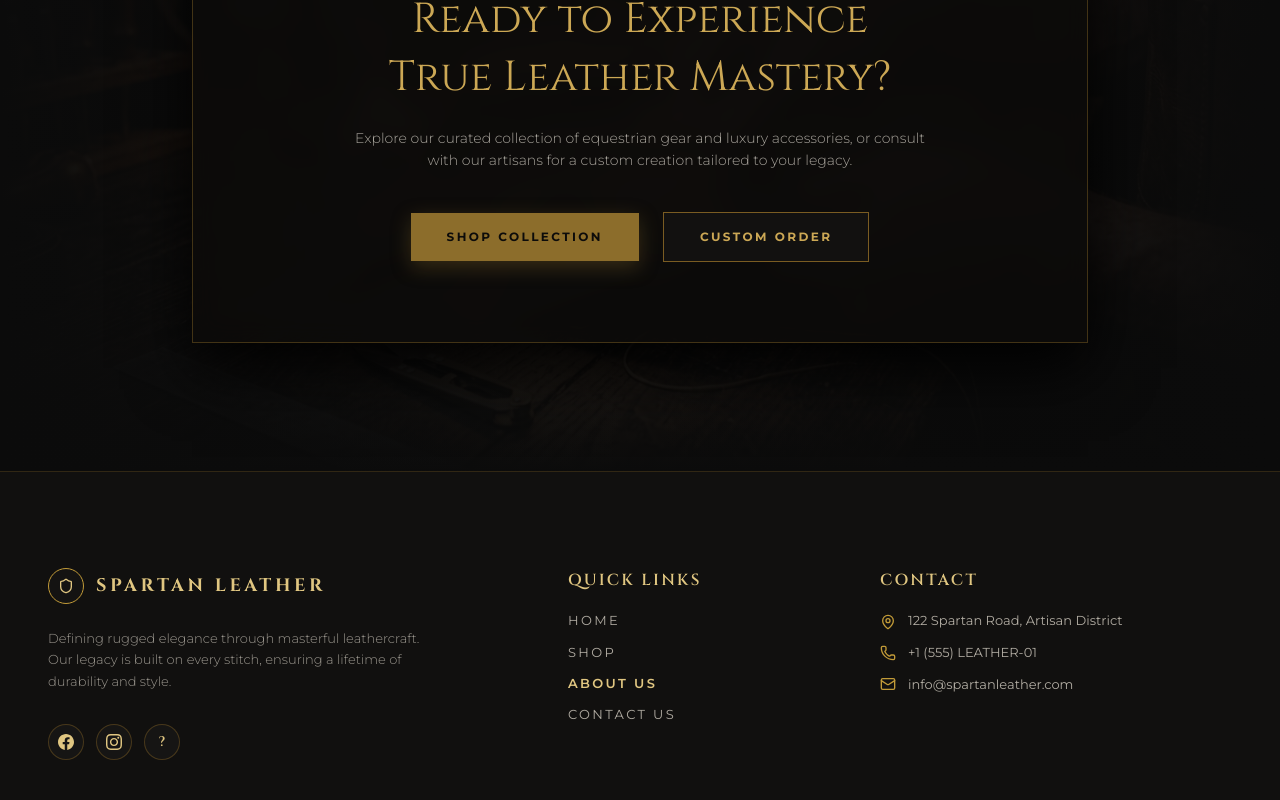
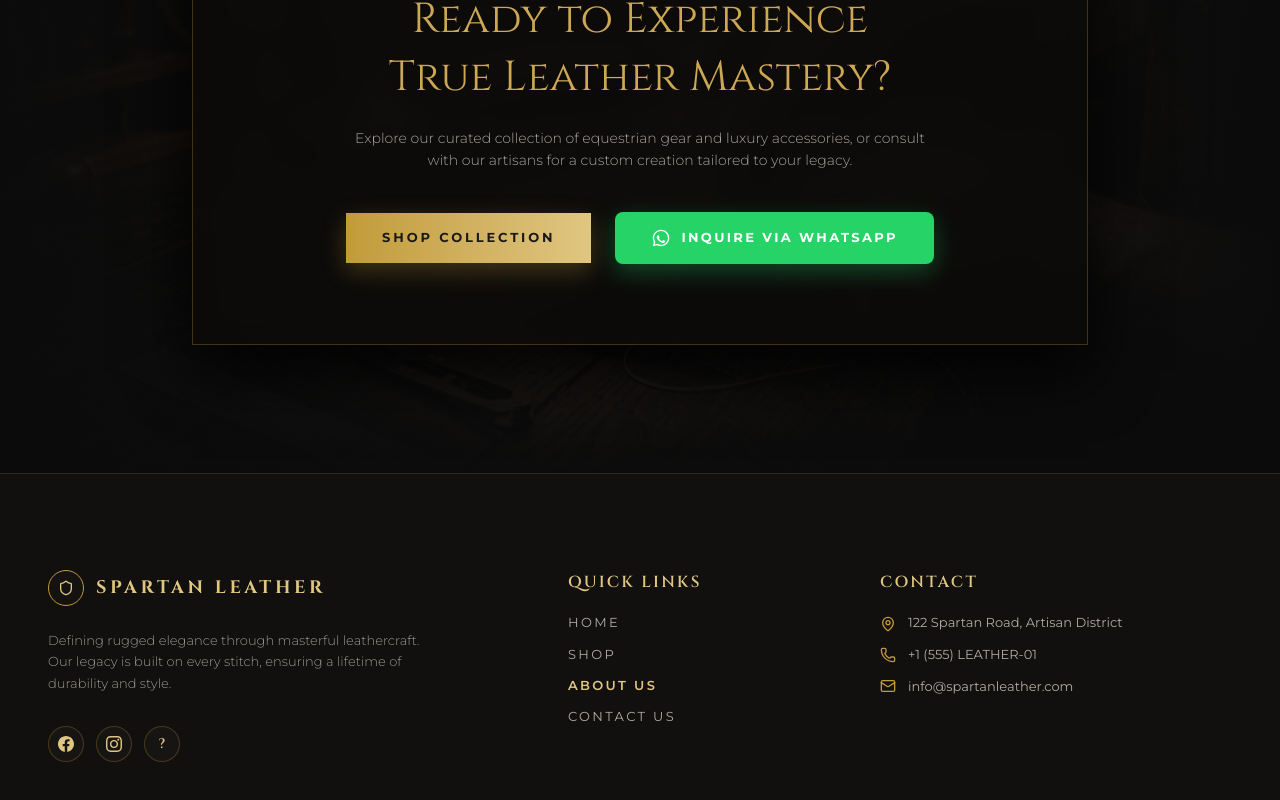
Before and after one commit to devdevcipator-arch/The-spartan-Leather, a Next.js app: page /about in a window 1280 px wide. Shown: the part 1632-2432 px from the top of the page. Built offline with nearby package versions, Linux system fonts and the light colour scheme.

Commit message:
feat(about): align CTA buttons with Gold Gradient SHOP COLLECTION and Green WhatsApp design

```diff
--- a/src/app/about/page.tsx
+++ b/src/app/about/page.tsx
@@ -175,11 +175,11 @@ export default function AboutPage() {
                 with our artisans for a custom creation tailored to your legacy.
               </p>
 
-              {/* Action Buttons */}
+              {/* Action Buttons: Gold Gradient SHOP COLLECTION & Green INQUIRE VIA WHATSAPP */}
               <div className="flex flex-col sm:flex-row items-center justify-center gap-4 sm:gap-6">
                 <Link
                   href="/shop"
-                  className="btn-spartan w-full sm:w-auto px-8 sm:px-9 py-3.5 sm:py-4 bg-[#8C6D2B] hover:bg-[#A38135] text-[#0C0B0A] font-bold text-xs uppercase tracking-[0.2em] shadow-[0_6px_20px_rgba(140,109,43,0.35)] transition-all cursor-pointer"
+                  className="btn-spartan inline-flex items-center justify-center w-full sm:w-auto px-8 sm:px-9 py-3.5 sm:py-4 bg-gradient-to-r from-[#C29B38] to-[#E0C681] text-[#1A1918] font-bold text-xs sm:text-[13px] uppercase tracking-[0.22em] shadow-[0_8px_25px_rgba(194,155,56,0.3)] hover:brightness-105 transition-all cursor-pointer"
                 >
                   SHOP COLLECTION
                 </Link>
@@ -188,9 +188,16 @@ export default function AboutPage() {
                   href={customOrderWhatsAppUrl}
                   target="_blank"
                   rel="noopener noreferrer"
-                  className="btn-spartan w-full sm:w-auto px-8 sm:px-9 py-3.5 sm:py-4 border border-[#7A5C22] bg-[#141312]/80 text-[#CCA855] hover:border-[#CCA855] hover:text-[#E0C681] hover:bg-[#1A1918] font-bold text-xs uppercase tracking-[0.2em] transition-all cursor-pointer"
+                  className="btn-spartan inline-flex items-center justify-center gap-2.5 w-full sm:w-auto px-8 py-3.5 sm:px-9 sm:py-4 rounded-md sm:rounded-lg bg-[#25D366] text-white font-bold text-xs sm:text-[13px] uppercase tracking-[0.18em] shadow-[0_8px_25px_rgba(37,211,102,0.3)] hover:bg-[#20bd5a] hover:shadow-[0_12px_32px_rgba(37,211,102,0.45)] transition-all cursor-pointer"
                 >
-                  CUSTOM ORDER
+                  <svg
+                    className="w-5 h-5 fill-current flex-shrink-0"
+                    viewBox="0 0 24 24"
+                    xmlns="http://www.w3.org/2000/svg"
+                  >
+                    <path d="M12.04 2c-5.46 0-9.91 4.45-9.91 9.91 0 1.75.46 3.45 1.32 4.95L2.05 22l5.25-1.38c1.45.79 3.08 1.21 4.74 1.21 5.46 0 9.91-4.45 9.91-9.91 0-2.65-1.03-5.14-2.9-7.01A9.82 9.82 0 0 0 12.04 2m.01 1.67c2.2 0 4.26.86 5.82 2.42a8.23 8.23 0 0 1 2.41 5.83c0 4.54-3.7 8.24-8.24 8.24-1.48 0-2.93-.4-4.2-1.15l-.3-.18-3.12.82.83-3.04-.2-.31a8.2 8.2 0 0 1-1.26-4.38c0-4.54 3.7-8.24 8.24-8.24m4.54 11.66c-.25-.13-1.47-.72-1.7-.81-.23-.08-.39-.13-.56.13-.17.25-.64.81-.79.97-.14.17-.29.19-.54.06-.25-.13-1.06-.39-2.03-1.25-.75-.67-1.26-1.5-1.41-1.75-.15-.25-.02-.39.11-.51.11-.11.25-.29.38-.44.12-.14.17-.25.25-.42.08-.17.04-.31-.02-.44s-.56-1.36-.77-1.86c-.2-.49-.41-.42-.56-.43h-.48c-.17 0-.44.06-.67.31-.23.25-.88.86-.88 2.1 0 1.24.9 2.44 1.03 2.61.12.17 1.77 2.7 4.29 3.79.6.26 1.07.41 1.43.53.6.19 1.15.16 1.58.1.48-.07 1.47-.6 1.68-1.18.21-.58.21-1.07.15-1.18-.06-.11-.23-.17-.48-.29" />
+                  </svg>
+                  <span>INQUIRE VIA WHATSAPP</span>
                 </a>
               </div>
             </div>
```
